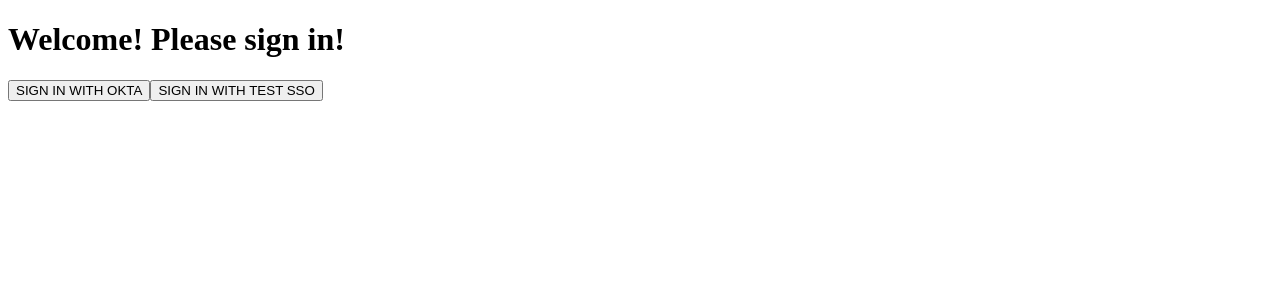
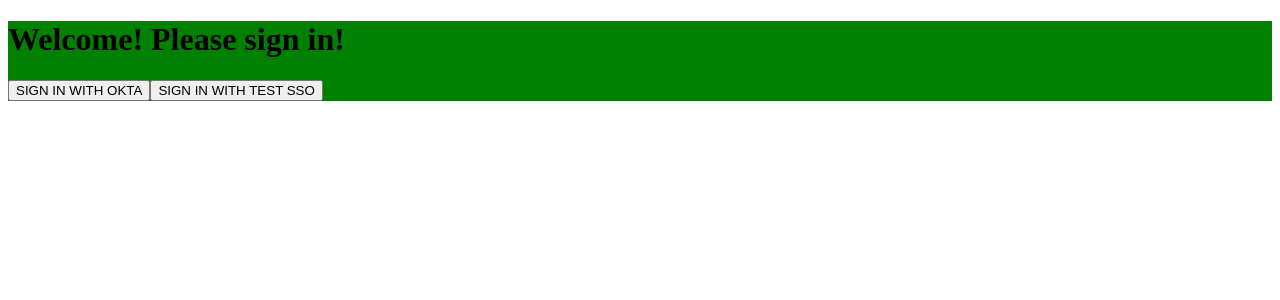
Before and after one commit to spencerattick/workos-demo, a Next.js app: page / in a window 1280 px wide. Shown: the top 300 px of the page. Built offline with nearby package versions, Linux system fonts and the light colour scheme.

Commit message:
begin to add styling

```diff
--- a/pages/index.js
+++ b/pages/index.js
@@ -1,9 +1,11 @@
 // [ ] double check logout functionality (might not be working right)
-// [ ] maintain firstname/lastname when switching from directory page back to the loggedIn page
 // [ ] ensure all /api files are using try/catch
 // [ ] FIGURE OUT WHY USERS AREN'T ADDED TO GROUP WITH TEST SSO
+// [ ] Make sure EVERYTHING works without localhost
+// [ ] fill out readme
+// [ ] figure out how to log into the app if user clicks the tile in Okta
 // [ ] choose semi colons or no semi colons
-// import '../styles/index.css'
+import styles from '../styles/index.module.css';
 
 export default function Home() {
   const handleSignInOktaButtonClick = () => {
@@ -15,7 +17,7 @@
   }
 
   return (
-    <div>
+    <div className={styles.welcomePage}>
       <h1>Welcome! Please sign in!</h1>
       <button onClick={handleSignInOktaButtonClick}>SIGN IN WITH OKTA</button>
       <button onClick={handleSignInTestButtonClick}>SIGN IN WITH TEST SSO</button>
--- a/styles/index.css
+++ /dev/null
@@ -1,3 +0,0 @@
-div {
-    margin: 0 auto;
-}
--- /dev/null
+++ b/styles/index.module.css
@@ -0,0 +1,4 @@
+.welcomePage {
+    margin: 0 auto;
+    background-color: green;
+}
```
